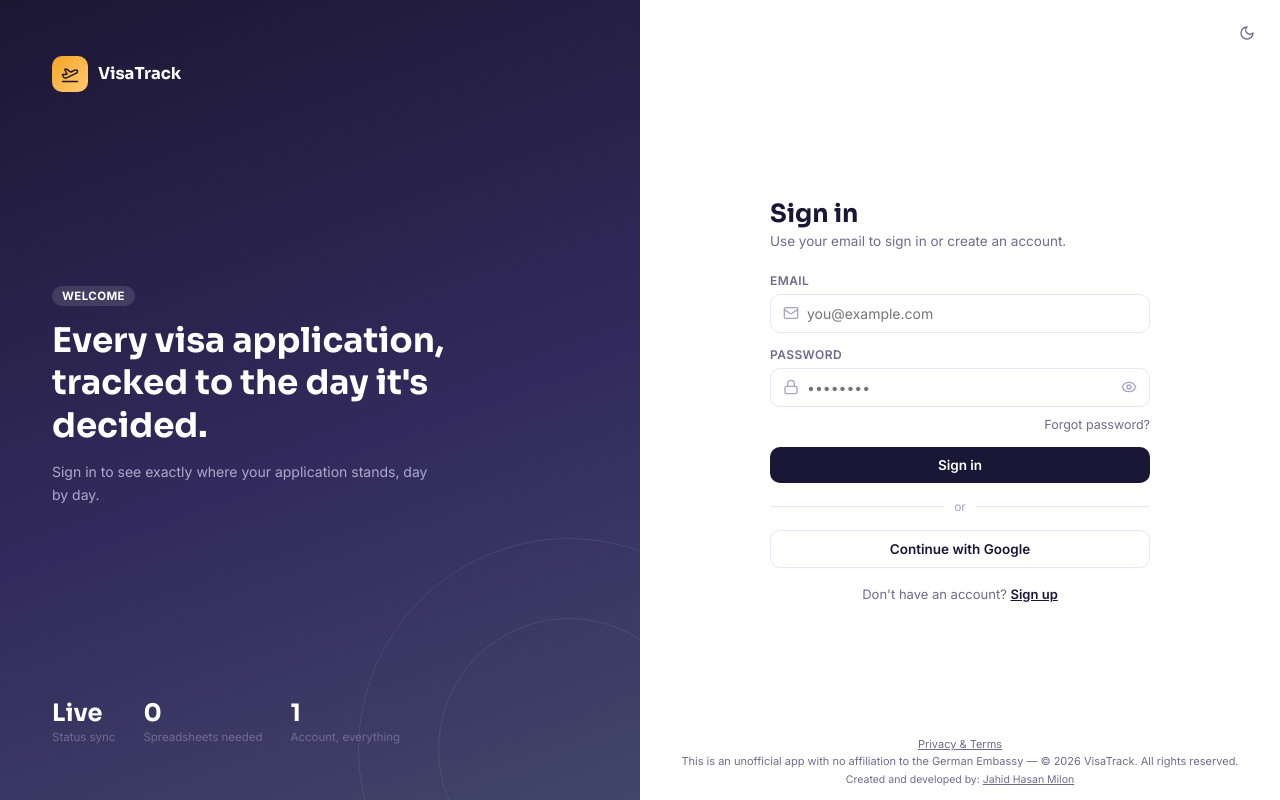
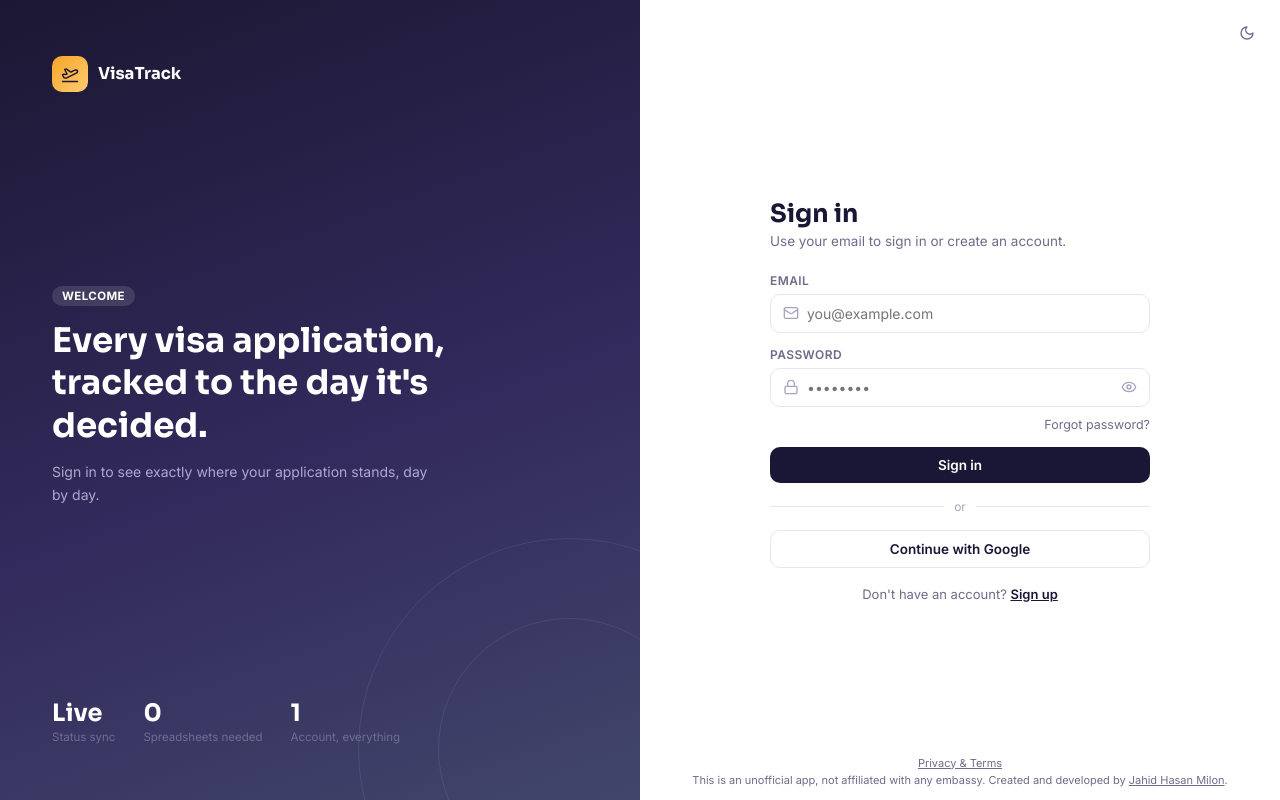
Before and after one commit to jahidhasanmilon/Visa_Application_Tracker, a React (Vite) app: page /login in a window 1280 px wide. Built offline with nearby package versions, Linux system fonts and the light colour scheme; no server answers.

Commit message:
Rewrite footer text into a single line

```diff
--- a/src/components/Footer.tsx
+++ b/src/components/Footer.tsx
@@ -7,10 +7,7 @@ export default function Footer() {
   const { t } = useLanguage();
   return (
     <div className="app-footer">
-      <div>{t('footer.text', { year: new Date().getFullYear() })}</div>
-      <div className="app-footer-credit">
-        {t('footer.createdBy')} <a href={CREATOR_LINKEDIN} target="_blank" rel="noreferrer">{CREATOR_NAME}</a>
-      </div>
+      {t('footer.text')} {t('footer.createdBy')} <a href={CREATOR_LINKEDIN} target="_blank" rel="noreferrer">{CREATOR_NAME}</a>.
     </div>
   );
 }
--- a/src/i18n/translations.ts
+++ b/src/i18n/translations.ts
@@ -90,8 +90,8 @@ export const translations: Record<Lang, Record<string, string>> = {
     'login.createAccountInstead': 'Create an account',
 
     // Footer
-    'footer.text': 'This is an unofficial app with no affiliation to the German Embassy — © {{year}} VisaTrack. All rights reserved.',
-    'footer.createdBy': 'Created and developed by:',
+    'footer.text': 'This is an unofficial app, not affiliated with any embassy.',
+    'footer.createdBy': 'Created and developed by',
 
     // My Status (applicant dashboard)
     'status.title': 'My Status',
@@ -316,8 +316,8 @@ export const translations: Record<Lang, Record<string, string>> = {
     'login.createAccountInstead': 'একটা account তৈরি করুন',
 
     // Footer
-    'footer.text': 'এটি একটি অনানুষ্ঠানিক অ্যাপ, জার্মান দূতাবাসের সাথে কোনো সম্পর্ক নেই — © {{year}} VisaTrack। সর্বস্বত্ব সংরক্ষিত।',
-    'footer.createdBy': 'তৈরি ও ডেভেলপ করেছেন:',
+    'footer.text': 'এটি একটি অনানুষ্ঠানিক অ্যাপ, কোনো দূতাবাসের সাথে সম্পর্কিত নয়।',
+    'footer.createdBy': 'তৈরি ও ডেভেলপ করেছেন',
 
     // My Status (applicant dashboard)
     'status.title': 'আমার স্ট্যাটাস',
--- a/src/styles/theme.css
+++ b/src/styles/theme.css
@@ -120,9 +120,8 @@ html, body { background: var(--bg); }
 .app-footer {
   padding: 16px 34px; font-size: 11px; color: var(--muted); text-align: center; line-height: 1.5;
 }
-.app-footer-credit { margin-top: 3px; font-size: 10.5px; }
-.app-footer-credit a { color: var(--muted); text-decoration: underline; }
-.app-footer-credit a:hover { color: var(--ink); }
+.app-footer a { color: var(--muted); text-decoration: underline; }
+.app-footer a:hover { color: var(--ink); }
 
 .app-sidebar {
   background: linear-gradient(180deg, var(--sidebar) 0%, var(--sidebar-2) 100%);
```
